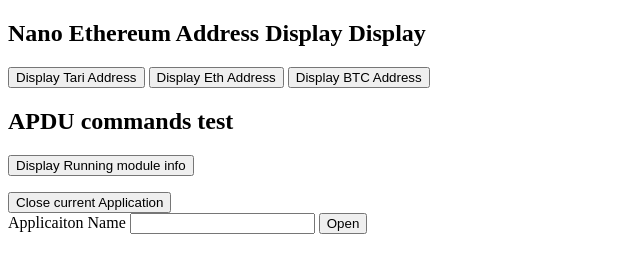
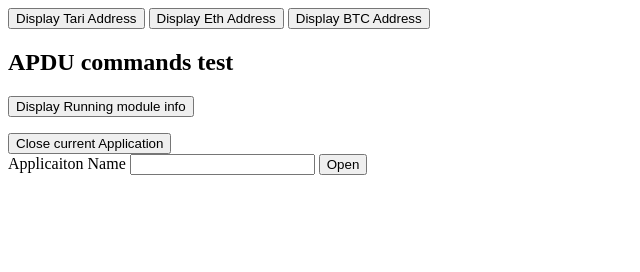
Before and after one commit to a-h-i/ledger-connect-sketch, a website built with Parcel: page src/index.html in a window 1280 px wide. Shown: the whole page, without its empty margins (0-640 px from the left). Built offline with nearby package versions, Linux system fonts and the light colour scheme; what @ledgerhq/logs would draw is missing.

Commit message:
removes header element

```diff
--- a/src/index.html
+++ b/src/index.html
@@ -8,7 +8,6 @@
     </head>
     <body>
        <section>
-            <h1>Nano Ethereum Address Display Display</h1>
             <button id="getTariAddress">Display Tari Address</button>
             <button id="getEthAddress">Display Eth Address</button>
             <button id="getBtcAddress">Display BTC Address</button>
```
